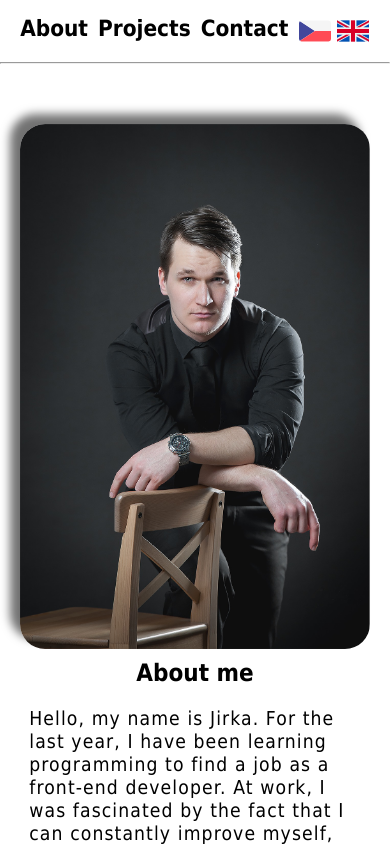
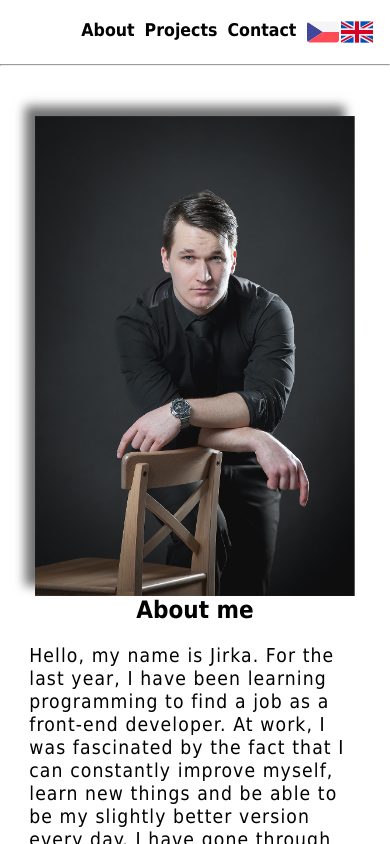
Before and after one commit to JanecekJiri1/myPortfolio, a React (Create React App) app: page / in a window 390 px wide. Shown: the top 844 px of the page. Built offline with nearby package versions, Linux system fonts and the light colour scheme.

Commit message:
navigation media queri change

```diff
--- a/public/assets/locales/en/translation.json
+++ b/public/assets/locales/en/translation.json
@@ -11,7 +11,7 @@
   "about_bit_more": "Little bit more",
   "about_btn": "See more",
 
-  "about_more_h2": "Something more about me",
+  "about_more_h2": "Something more",
   "about_education": "Education",
   "about_education_name": "2008-2012 SoŠ and SoU Strážnice Clothing, graduated",
 
--- a/src/components/about/About.module.css
+++ b/src/components/about/About.module.css
@@ -111,3 +111,15 @@ a {
     margin: 10px auto;
   }
 }
+
+@media only screen and (max-width: 400px) {
+  .leftSideFoto {
+    margin: 0;
+  }
+
+  .myPhotoStyles {
+    width: 320px;
+    /* height: 525px; */
+    border-radius: 0;
+  }
+}
--- a/src/navigation/Navigation.module.css
+++ b/src/navigation/Navigation.module.css
@@ -4,7 +4,7 @@
   font-size: 1.6rem;
   font-weight: bold;
   border-radius: 25px 25px 0 0;
-  min-width: 440px;
+  min-width: 320px;
 }
 
 /* left size inside navigation - name */
@@ -62,6 +62,9 @@
   .left-size {
     display: none;
   }
+  .navigation {
+    font-size: 1.3rem;
+  }
 }
 @media only screen and (max-width: 400px) {
   .liNavigation a:first-child {
@@ -69,15 +72,17 @@
   }
 
   .navigation {
-    min-width: 350px;
-    font-size: 1.4rem;
+    min-width: 320px;
+    font-size: 1.1rem;
   }
 
   .liNavigation,
   .liNavigation:last-child {
     margin-right: 10px;
+    padding-top: 5px;
   }
   .flag {
     margin-left: 1px;
+    margin: 1px;
   }
 }
```
